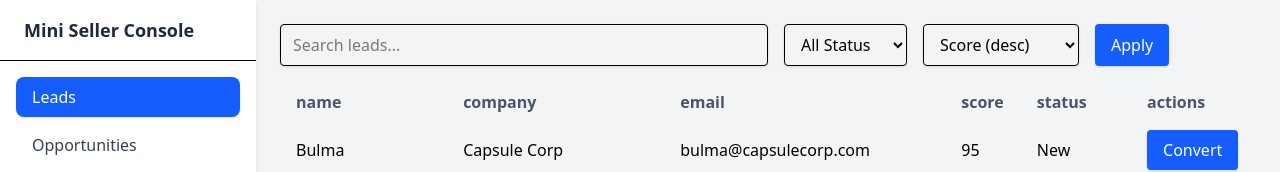
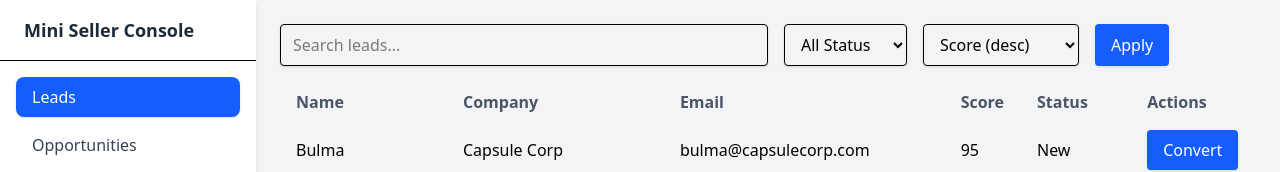
Before and after one commit to lcsdiniz/mini-seller-console, a React (Vite) app: page / in a window 1280 px wide. Shown: the top 172 px of the page. Built offline with nearby package versions, Linux system fonts and the light colour scheme.

Commit message:
fix: table header

```diff
--- a/src/components/Lead/LeadList.tsx
+++ b/src/components/Lead/LeadList.tsx
@@ -6,6 +6,7 @@ import { createOpportunity } from "../../services/opportunityService";
 import { Table } from "../Table";
 import { LeadDetails } from "./LeadDetails";
 import { NewOpportunity } from "../Opportinity/NewOpportunity";
+import { leadTableHeaders } from "../../constants/table";
 
 export default function LeadList() {
   const [leads, setLeads] = useState<Lead[]>([]);
@@ -145,7 +146,7 @@ export default function LeadList() {
         <p>Loading...</p>
       ) : (
         <Table
-          headers={["name", "company", "email", "score", "status", "actions"]}
+          headers={leadTableHeaders}
           data={processedData}
           clickableRows
           onRowClick={setSelectedLead}
--- a/src/components/Opportinity/OpportunityList.tsx
+++ b/src/components/Opportinity/OpportunityList.tsx
@@ -3,6 +3,7 @@ import type { Opportunity } from "../../types";
 import { getOpportunities } from "../../services/opportunityService";
 import toast from "react-hot-toast";
 import { Table } from "../Table";
+import { opportunityTableHeaders } from "../../constants/table";
 
 export default function OpportunityList() {
   const [opportunities, setOpportunities] = useState<Opportunity[]>([]);
@@ -112,7 +113,7 @@ export default function OpportunityList() {
         <p>Loading...</p>
       ) : (
         <Table
-          headers={["name", "accountName", "stage", "amount", "actions"]}
+          headers={opportunityTableHeaders}
           data={processedData}
           clickableRows
           renderRow={(opp: Opportunity) => (
--- a/src/components/Table.tsx
+++ b/src/components/Table.tsx
@@ -1,7 +1,8 @@
 import { useState, useMemo, type JSX } from "react";
+import type { TableHeader } from "../types";
 
 interface TableProps<T> {
-  headers: string[];
+  headers: TableHeader[];
   data: T[];
   pageSize?: number;
   clickableRows?: boolean;
@@ -32,7 +33,7 @@ export function Table<T>({
         <thead>
           <tr className="bg-gray-100 dark:bg-gray-700 text-left text-gray-600 dark:text-gray-300">
             {headers.map((header) => (
-              <th key={header} className="px-4 py-2">{header}</th>
+              <th key={header} className="px-4 py-2 capitalize">{header.label}</th>
             ))}
           </tr>
         </thead>
@@ -56,7 +57,7 @@ export function Table<T>({
                   onClick={() => clickableRows && onRowClick?.(row)}
                 >
                   {headers.map((header) => (
-                    <td key={header} className="px-4 py-2">{(row as any)[header]}</td>
+                    <td key={header} className="px-4 py-2">{(row as any)[header.key]}</td>
                   ))}
                 </tr>
               )
--- /dev/null
+++ b/src/constants/table.ts
@@ -0,0 +1,16 @@
+export const leadTableHeaders = [
+  { key: "name", label: "Name" },
+  { key: "company", label: "Company" },
+  { key: "email", label: "Email" },
+  { key: "score", label: "Score" },
+  { key: "status", label: "Status" },
+  { key: "actions", label: "Actions" },
+];
+
+export const opportunityTableHeaders = [
+  { key: "name", label: "Name" },
+  { key: "accountName", label: "Account Name" },
+  { key: "stage", label: "Stage" },
+  { key: "amount", label: "Amount" },
+  { key: "actions", label: "Actions" },
+];
```
Also changed, not shown: src/types/index.ts (+7 -2 lines).
